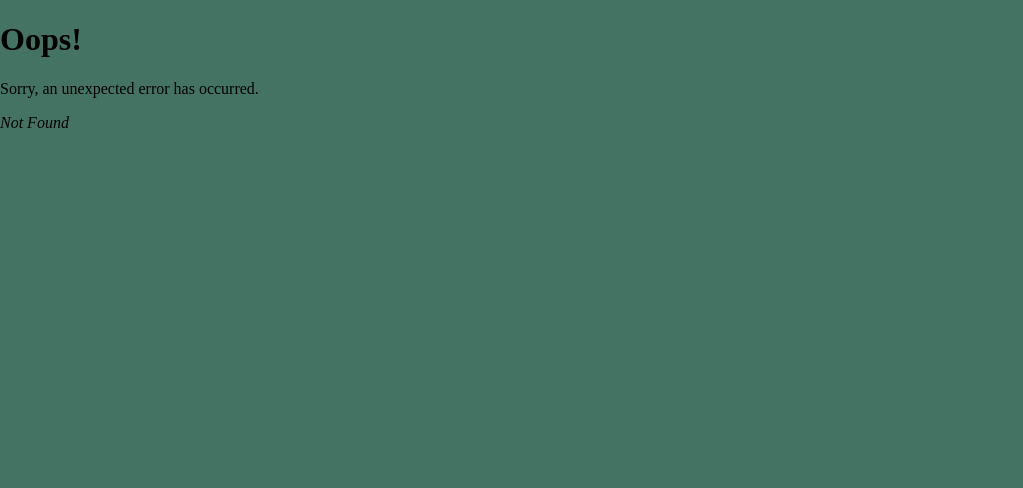
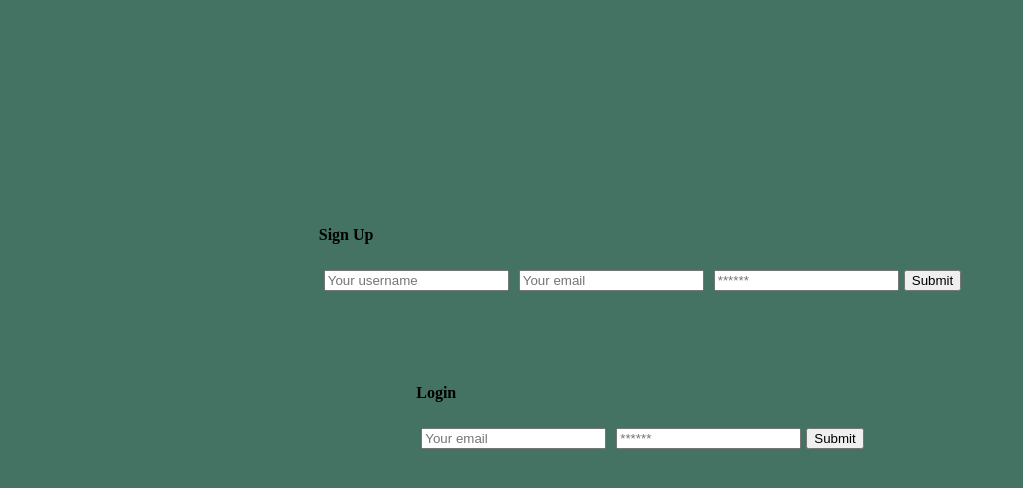
Before and after one commit to mstrnes2/to-be-frank, a React (Vite) app in the folder client/: page /LoginPage in a window 1280 px wide. Before the commit this address had no page. Shown: the top 488 px of the page, without its empty margins (0-1023 px from the left). Built offline with nearby package versions, Linux system fonts and the light colour scheme.

Commit message:
moved login/signup into components. created loginPage and added some styling.

```diff
--- a/client/index.html
+++ b/client/index.html
@@ -3,7 +3,7 @@
   <head>
     <meta charset="UTF-8" />
     <link rel="icon" type="image/svg+xml" href="/vite.svg" />
-
+    <!-- <link rel="stylesheet" href="src/reset.css"> -->
     <link rel="stylesheet" href="src/App.css">
     <meta name="viewport" content="width=device-width, initial-scale=1.0" />
     <title>To Be Frank</title>
--- a/client/src/App.css
+++ b/client/src/App.css
@@ -19,11 +19,31 @@ body {
   position: absolute;
   color: white;
   font-size: 4rem;
-
-
 }
 
 .container {
   display: flex;
   justify-content: center;
 }
+
+.formContainer {
+  display: flex;
+  flex-direction: column;
+  align-items: center;
+  margin-top: 10%;
+
+}
+
+.card {
+  display: flex;
+  flex-direction: column;
+  margin: 10px
+}
+
+.form-input {
+  margin: 5px;
+
+}
+.btn {
+
+}
--- a/client/src/pages/Login.jsx
+++ b/client/src/components/Login.jsx
@@ -2,6 +2,7 @@ import { useState } from 'react';
 import { Link } from 'react-router-dom';
 import { useMutation } from '@apollo/client';
 import { LOGIN_USER } from '../utils/mutations';
+
 
 import Auth from '../utils/auth';
 
@@ -41,10 +42,10 @@ const Login = (props) => {
   };
 
   return (
-    <main className="flex-row justify-center mb-4">
-      <div className="col-12 col-lg-10">
+    <main>
+      <div className='formContainer' >
         <div className="card">
-          <h4 className="card-header bg-dark text-light p-2">Login</h4>
+          <h4>Login</h4>
           <div className="card-body">
             {data ? (
               <p>
@@ -70,7 +71,7 @@ const Login = (props) => {
                   onChange={handleChange}
                 />
                 <button
-                  className="btn btn-block btn-primary"
+                  className="btn"
                   style={{ cursor: 'pointer' }}
                   type="submit"
                 >
@@ -80,7 +81,7 @@ const Login = (props) => {
             )}
 
             {error && (
-              <div className="my-3 p-3 bg-danger text-white">
+              <div >
                 {error.message}
               </div>
             )}
--- a/client/src/pages/Signup.jsx
+++ b/client/src/components/Signup.jsx
@@ -39,10 +39,10 @@ const Signup = () => {
   };
 
   return (
-    <main className="flex-row justify-center mb-4">
-      <div className="col-12 col-lg-10">
+    <main>
+      <div className="formContainer">
         <div className="card">
-          <h4 className="card-header bg-dark text-light p-2">Sign Up</h4>
+          <h4 >Sign Up</h4>
           <div className="card-body">
             {data ? (
               <p>
@@ -76,7 +76,7 @@ const Signup = () => {
                   onChange={handleChange}
                 />
                 <button
-                  className="btn btn-block btn-primary"
+                  className="btn"
                   style={{ cursor: 'pointer' }}
                   type="submit"
                 >
@@ -86,7 +86,7 @@ const Signup = () => {
             )}
 
             {error && (
-              <div className="my-3 p-3 bg-danger text-white">
+              <div>
                 {error.message}
               </div>
             )}
--- a/client/src/pages/Home.jsx
+++ b/client/src/pages/Home.jsx
@@ -1,14 +1,12 @@
 // import { useQuery } from '@apollo/client';
 import React from "react";
-import Login from "./Login";
-import Signup from "./Signup";
 import { Link } from "react-router-dom";
 
 function Home() {
   return (
     <main>
       <div className="background container">
-        <Link to="" className="login">
+        <Link to="/LoginPage" className="login">
           Sign Up/Login
         </Link>
 
@@ -19,38 +17,3 @@ function Home() {
 }
 
 export default Home;
-
-// import ThoughtList from '../components/ThoughtList';
-// import ThoughtForm from '../components/ThoughtForm';
-
-// import { QUERY_THOUGHTS } from '../utils/queries';
-
-// const Home = () => {
-//   const { loading, data } = useQuery(QUERY_THOUGHTS);
-//   const thoughts = data?.thoughts || [];
-
-//   return (
-//     <main>
-//       <div className="flex-row justify-center">
-//         <div
-//           className="col-12 col-md-10 mb-3 p-3"
-//           style={{ border: '1px dotted #1a1a1a' }}
-//         >
-//           <ThoughtForm />
-//         </div>
-//         <div className="col-12 col-md-8 mb-3">
-//           {loading ? (
-//             <div>Loading...</div>
-//           ) : (
-//             <ThoughtList
-//               thoughts={thoughts}
-//               title="Some Feed for Thought(s)..."
-//             />
-//           )}
-//         </div>
-//       </div>
-//     </main>
-//   );
-// };
-
-// export default Home;
--- /dev/null
+++ b/client/src/pages/LoginPage.jsx
@@ -0,0 +1,20 @@
+// LoginPage.jsx
+import React from 'react';
+import Login from '../components/Login';
+import Signup from '../components/Signup';
+
+const LoginPage = () => {
+	return (
+		<div className='formContainer'>
+            <div className='loginForm'>
+			<Signup />
+            </div>
+
+            <div>
+			<Login />
+            </div>
+		</div>
+	);
+};
+
+export default LoginPage;
--- /dev/null
+++ b/client/src/reset.css
@@ -0,0 +1,29 @@
+* {
+    margin: 0;
+    padding: 0;
+    box-sizing: border-box;
+  }
+
+  html {
+    height: 100%;
+  }
+
+  body {
+    min-height: 100%;
+    line-height: 1;
+    font-family: sans-serif;
+  }
+
+  h1, h2, h3, h4, h5, h6 {
+    font-size: 100%;
+  }
+
+  input, select, option, optgroup, textarea, button,
+  pre, code {
+    font-size: 100%;
+    font-family: inherit;
+  }
+
+  ol, ul {
+    list-style: none;
+  }
```
Also changed, not shown: client/src/main.jsx (+9 -8 lines).
